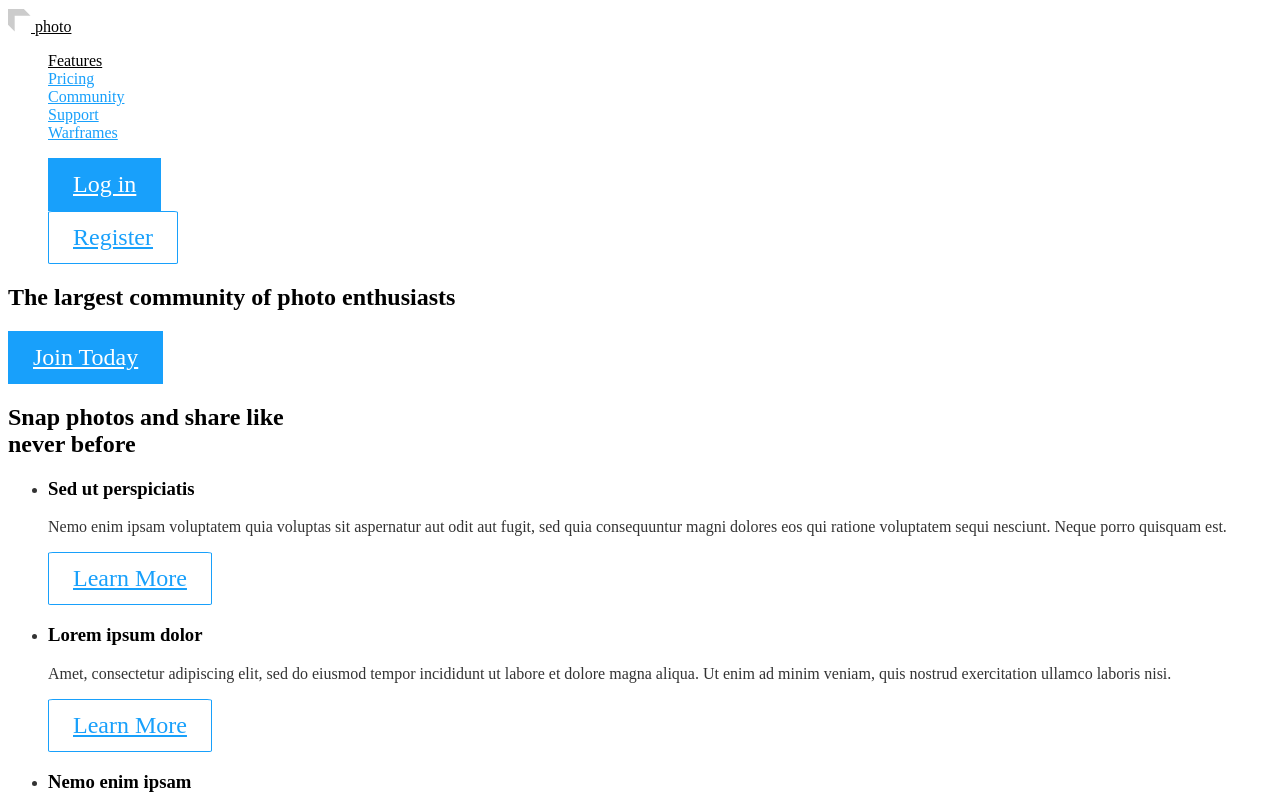
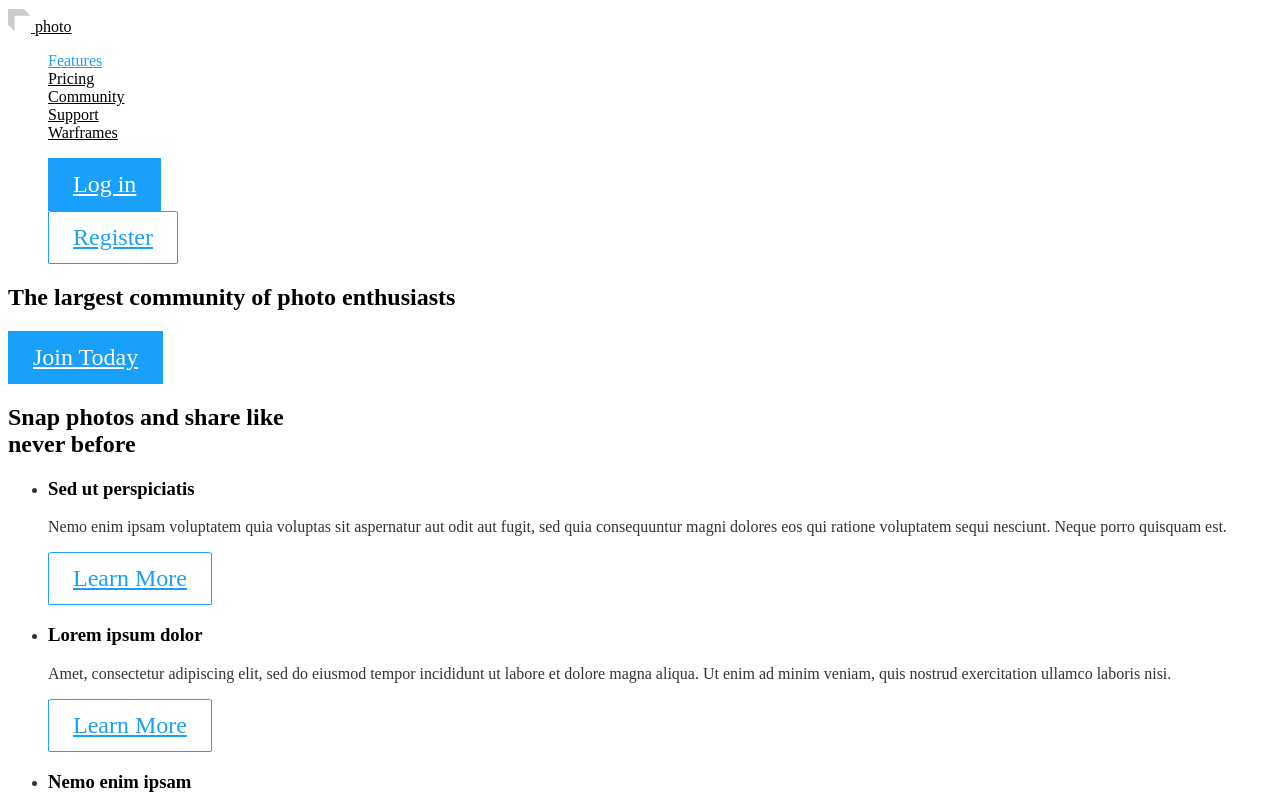
Before and after one commit to zeoniss/html-css-22-, a plain HTML site: page index.html in a window 1280 px wide. In both pictures the pointer is over the link "Features". Shown: the top 800 px of the page. Drawn offline with Linux system fonts and the light colour scheme.

Commit message:
Update main.css

```diff
--- a/css/main.css
+++ b/css/main.css
@@ -23,15 +23,26 @@ h1,h2,h3,h4,h5,h6{
   list-style: none;
 }
 /* Site nav */
-.site-nav .link {
+web-label{
   color: var(--accent-color);
 }
-.site-nav .link:hover,
-.site-nav.link:focus{
+.studio-label{
   color: var(--title-text-color);
 }
+.site-nav .link{
+  color: var(--title-text-color);
+}
+.site-nav .link:hover{
+  color: var(--accent-color);
+}
 .site-nav .link.current{
-  color: var(--title-text-color);
+  color: var(--accent-color);
+}
+.contacts .link{
+  color: var(--title-text-color)
+}
+.contacts .link:hover{
+  color: var(--accent-color);
 }
 /* Hero */
 .hero-title{
```
